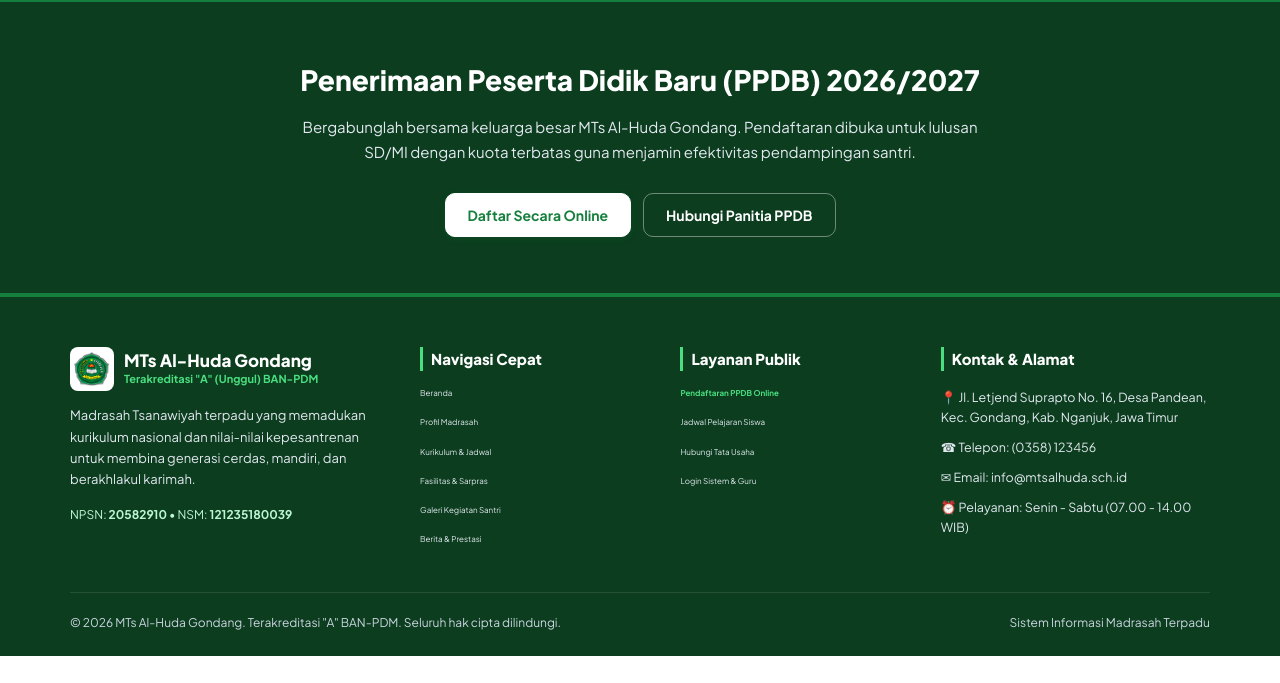
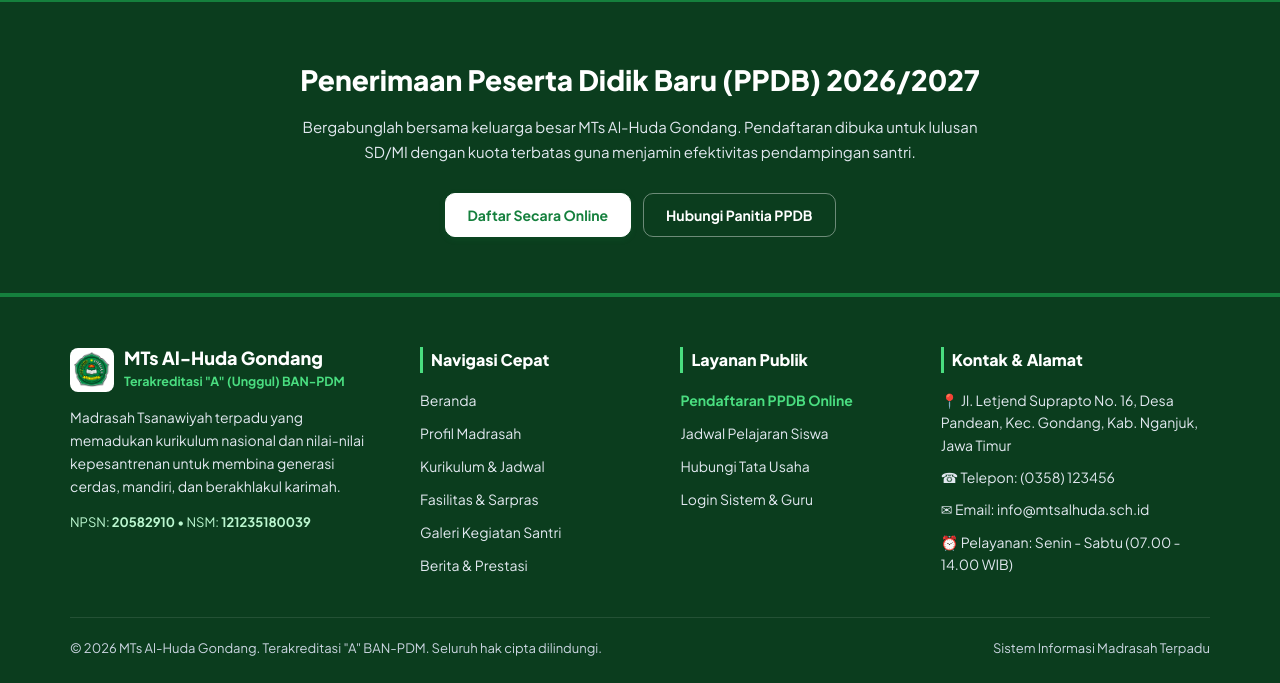
Before and after one commit to nukimala/web_mts-alhuda, a PHP site: page / in a window 1280 px wide. Shown: the part 2802-3485 px from the top of the page. Before the commit the page ends 3458 px from the top, so only its background shows below. Run offline with PHP 8.4, Linux system fonts and the light colour scheme; data comes from the database, SQL or seed files in the repository.

Commit message:
update footer tampilan lebih rapi teks ukuran sama

```diff
--- a/app/Views/layouts/footer.php
+++ b/app/Views/layouts/footer.php
@@ -1,28 +1,28 @@
-<footer class="site-footer" style="background: #0B3D1E; color: rgba(255,255,255,.8); padding: 50px 0 24px; font-size: 13.5px; border-top: 4px solid #15803D;">
+<footer class="site-footer" style="background: #0B3D1E; color: rgba(255,255,255,.85); padding: 50px 0 24px; font-size: 14px; border-top: 4px solid #15803D;">
     <div class="container footer-grid" style="display: grid; grid-template-columns: minmax(0, 1.4fr) minmax(0, 1fr) minmax(0, 1fr) minmax(0, 1.2fr); gap: 36px; margin-bottom: 40px;">
         <!-- Profil Madrasah -->
         <div class="footer-about">
             <a href="<?= url('/') ?>" style="display: flex; align-items: center; gap: 10px; margin-bottom: 14px; text-decoration: none;">
                 <img src="<?= asset('assets/images/LOGO_MTS 1.png') ?>" alt="Logo MTs Al-Huda" width="44" height="44" style="width: 44px; height: 44px; object-fit: contain; background: #fff; border-radius: 8px; padding: 4px;">
                 <div>
-                    <h3 style="color: #ffffff; font-size: 17px; font-weight: 800; margin: 0; line-height: 1.2;">MTs Al-Huda Gondang</h3>
-                    <span style="font-size: 11px; color: #4ADE80; font-weight: 700;">Terakreditasi "A" (Unggul) BAN-PDM</span>
+                    <h3 style="color: #ffffff; font-size: 18px; font-weight: 800; margin: 0; line-height: 1.2;">MTs Al-Huda Gondang</h3>
+                    <span style="font-size: 12.5px; color: #4ADE80; font-weight: 700;">Terakreditasi "A" (Unggul) BAN-PDM</span>
                 </div>
             </a>
-            <p style="color: #E2E8F0; line-height: 1.65; font-size: 13px; margin-bottom: 14px;">
+            <p style="color: #E2E8F0; line-height: 1.65; font-size: 14px; margin-bottom: 14px;">
                 Madrasah Tsanawiyah terpadu yang memadukan kurikulum nasional dan nilai-nilai kepesantrenan untuk membina generasi cerdas, mandiri, dan berakhlakul karimah.
             </p>
-            <div style="font-size: 12px; color: #BBF7D0;">
+            <div style="font-size: 13px; color: #BBF7D0;">
                 NPSN: <strong>20582910</strong> • NSM: <strong>121235180039</strong>
             </div>
         </div>
 
         <!-- Navigasi Utama -->
         <div>
-            <h4 style="color: #ffffff; font-size: 15px; font-weight: 800; margin-bottom: 16px; border-left: 3px solid #4ADE80; padding-left: 8px;">
+            <h4 style="color: #ffffff; font-size: 16px; font-weight: 800; margin-bottom: 16px; border-left: 3px solid #4ADE80; padding-left: 8px;">
                 Navigasi Cepat
             </h4>
-            <div style="display: flex; flex-direction: column; gap: 10px; font-size: 13px;">
+            <div style="display: flex; flex-direction: column; gap: 10px; font-size: 14px;">
                 <a href="<?= url('/') ?>" style="color: #E2E8F0; text-decoration: none;">Beranda</a>
                 <a href="<?= url('profil') ?>" style="color: #E2E8F0; text-decoration: none;">Profil Madrasah</a>
                 <a href="<?= url('akademik') ?>" style="color: #E2E8F0; text-decoration: none;">Kurikulum &amp; Jadwal</a>
@@ -34,10 +34,10 @@
 
         <!-- Layanan & Informasi -->
         <div>
-            <h4 style="color: #ffffff; font-size: 15px; font-weight: 800; margin-bottom: 16px; border-left: 3px solid #4ADE80; padding-left: 8px;">
+            <h4 style="color: #ffffff; font-size: 16px; font-weight: 800; margin-bottom: 16px; border-left: 3px solid #4ADE80; padding-left: 8px;">
                 Layanan Publik
             </h4>
-            <div style="display: flex; flex-direction: column; gap: 10px; font-size: 13px;">
+            <div style="display: flex; flex-direction: column; gap: 10px; font-size: 14px;">
                 <a href="<?= url('ppdb') ?>" style="color: #4ADE80; font-weight: 700; text-decoration: none;">Pendaftaran PPDB Online</a>
                 <a href="<?= url('akademik#jadwal') ?>" style="color: #E2E8F0; text-decoration: none;">Jadwal Pelajaran Siswa</a>
                 <a href="<?= url('kontak') ?>" style="color: #E2E8F0; text-decoration: none;">Hubungi Tata Usaha</a>
@@ -47,10 +47,10 @@
 
         <!-- Alamat & Jam Kerja -->
         <div>
-            <h4 style="color: #ffffff; font-size: 15px; font-weight: 800; margin-bottom: 16px; border-left: 3px solid #4ADE80; padding-left: 8px;">
+            <h4 style="color: #ffffff; font-size: 16px; font-weight: 800; margin-bottom: 16px; border-left: 3px solid #4ADE80; padding-left: 8px;">
                 Kontak &amp; Alamat
             </h4>
-            <div style="display: flex; flex-direction: column; gap: 10px; font-size: 12.5px; color: #E2E8F0;">
+            <div style="display: flex; flex-direction: column; gap: 10px; font-size: 14px; color: #E2E8F0;">
                 <div>📍 Jl. Letjend Suprapto No. 16, Desa Pandean, Kec. Gondang, Kab. Nganjuk, Jawa Timur</div>
                 <div>☎ Telepon: (0358) 123456</div>
                 <div>✉ Email: info@mtsalhuda.sch.id</div>
@@ -60,7 +60,7 @@
     </div>
 
     <!-- Copyright -->
-    <div class="container" style="border-top: 1px solid rgba(255,255,255,.1); padding-top: 20px; display: flex; justify-content: space-between; align-items: center; flex-wrap: wrap; gap: 10px; font-size: 12px; color: #CBD5E1;">
+    <div class="container" style="border-top: 1px solid rgba(255,255,255,.1); padding-top: 20px; display: flex; justify-content: space-between; align-items: center; flex-wrap: wrap; gap: 10px; font-size: 13px; color: #CBD5E1;">
         <span>© <?= date('Y') ?> MTs Al-Huda Gondang. Terakreditasi "A" BAN-PDM. Seluruh hak cipta dilindungi.</span>
         <span>Sistem Informasi Madrasah Terpadu</span>
     </div>
--- a/public/css/style.css
+++ b/public/css/style.css
@@ -527,21 +527,21 @@ button:disabled, [aria-disabled="true"] {
 .site-footer h3 {
     margin: 0 0 8px;
     color: var(--white);
-    font-size: 10px;
+    font-size: 18px;
     font-weight: 800;
 }
 .site-footer h4 {
     margin: 0 0 9px;
     color: var(--white);
-    font-size: 9px;
+    font-size: 16px;
     font-weight: 800;
 }
 .site-footer p, .site-footer a {
     display: block;
-    font-size: 8px;
+    font-size: 14px;
     line-height: 1.65;
-    margin: 0 0 6px;
-    color: rgba(255,255,255,.58);
+    margin: 0;
+    color: rgba(255,255,255,.85);
 }
 .site-footer a:hover {
     color: var(--white);
@@ -553,8 +553,8 @@ button:disabled, [aria-disabled="true"] {
     display: flex;
     justify-content: space-between;
     gap: 20px;
-    font-size: 7px;
-    color: rgba(255,255,255,.38);
+    font-size: 13px;
+    color: rgba(255,255,255,.72);
 }
 @media (max-width: 900px) {
     .nav-menu {
```
Also changed, not shown: public/uploads/berita/berita_1795751003_0a2583a3.jpeg (added), public/uploads/berita/berita_1795751114_b1aaecc0.png (added).
